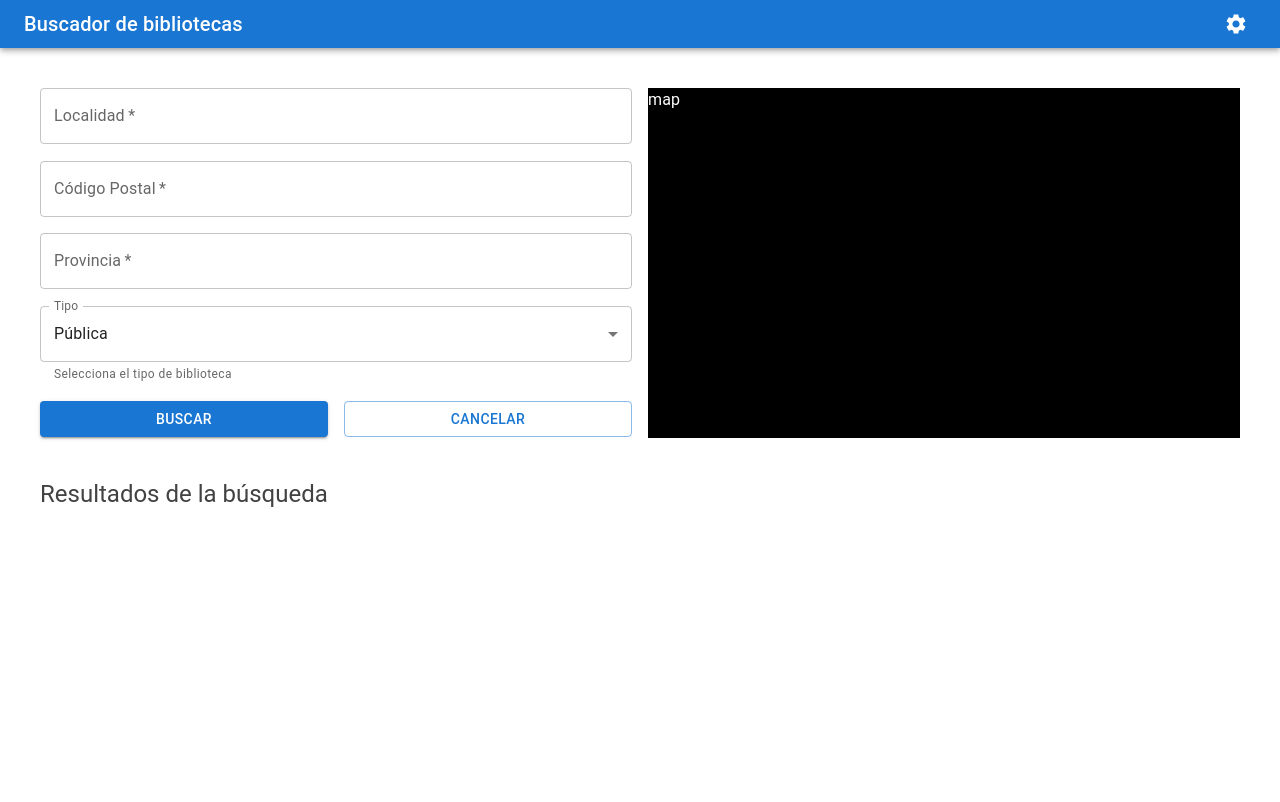
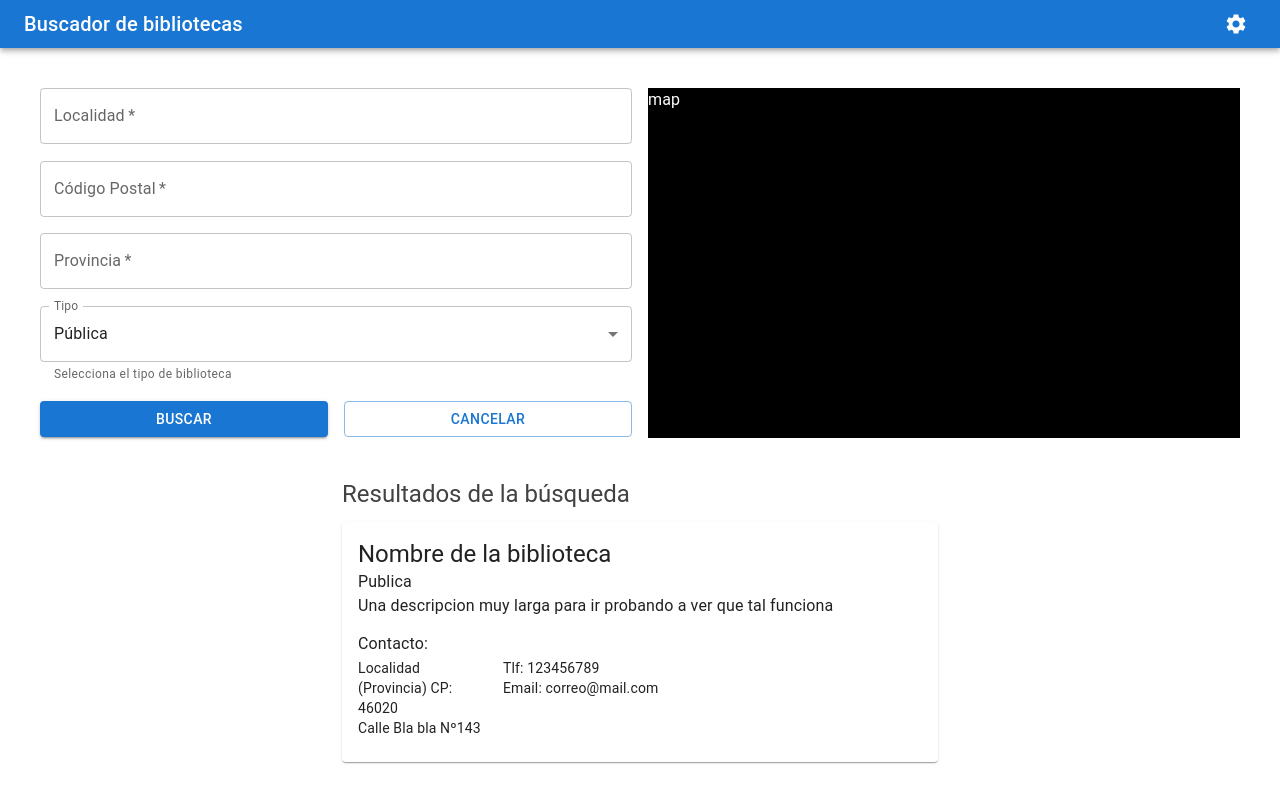
Before and after one commit to airamhr9/iei-frontend, a React (Create React App) app: page / in a window 1280 px wide. Built offline with nearby package versions, Linux system fonts and the light colour scheme.

Commit message:
Tarjeta de Biblioteca

```diff
--- a/package.json
+++ b/package.json
@@ -14,7 +14,7 @@
     "react-dom": "^17.0.2",
     "react-router": "^6.2.1",
     "react-router-dom": "^6.2.1",
-    "react-scripts": "5.0.0",
+    "react-scripts": "^5.0.0",
     "web-vitals": "^2.1.2"
   },
   "scripts": {
--- /dev/null
+++ b/src/components/BiblioData.jsx
@@ -0,0 +1,54 @@
+import{
+    Card,
+    CardContent,
+    Typography,
+    Grid,
+
+}from "@mui/material";
+
+
+export default function BiblioData(props) {
+//const BiblioData = (props) =>{
+return (
+        <Card sx={{ minWidth: 275 }}>
+          <CardContent>
+            {/* <Typography sx={{ fontSize: 14 }} color="text.secondary" gutterBottom> */}
+            <Typography variant="h5" component="div">
+              {props.nombre}
+            </Typography>
+            <Typography >
+              {props.tipo}
+            </Typography>
+            <Typography variant="body1"  sx={{ mb: 1.5 }}>
+             {props.descripcion}
+            </Typography>
+            <Typography variant="body2">
+            <Typography variant="subtitle1">
+                Contacto:
+                </Typography>
+                <Grid container spacing={2}>
+            <Grid item xs={3}>
+             {props.localidad} ({props.provincia}) CP: {props.cp}
+              <br />
+              {props.direccion}
+
+            </Grid>
+            <Grid item xs={5}>
+          Tlf: {props.telefono}
+              <br/>
+              Email: {props.email}
+
+        </Grid>
+        </Grid>
+
+            </Typography>
+
+          </CardContent>
+         {/*  <CardActions>
+            <Button size="small">Learn More</Button>
+          </CardActions> */}
+        </Card>
+      );
+}
+
+ ;
--- a/src/components/Form.jsx
+++ b/src/components/Form.jsx
@@ -7,6 +7,7 @@ import {
   Typography,
 } from "@mui/material";
 import { useEffect, useState } from "react";
+import BiblioData from "./BiblioData";
 
 const tiposBiblioteca = ["Pública", "Privada"];
 
@@ -104,10 +105,31 @@ export default function Form() {
           </Box>
         </Grid>
       </Grid>
+
       <Box mt={5}>
-        <Typography variant="h5" color="#424242">
+      <Grid container spacing={1}>
+        <Grid item xs={0} md={3}/>
+        <Grid item xs={12} md={6}>
+
+        <Typography variant="h5" color="#424242" sx={{ mb: 1.5 }}>
           Resultados de la búsqueda
         </Typography>
+
+          <BiblioData
+           nombre="Nombre de la biblioteca"
+           tipo = "Publica"
+           localidad = "Localidad"
+           provincia = "Provincia"
+           direccion = "Calle Bla bla Nº143"
+           cp = "46020"
+           telefono = "123456789"
+           email = "correo@mail.com"
+           descripcion="Una descripcion muy larga para ir probando a ver que tal funciona" />
+        </Grid>
+        <Grid item xs={0} md={3}/>
+      </Grid>
+
+
       </Box>
     </Box>
   );
--- a/src/components/Root.jsx
+++ b/src/components/Root.jsx
@@ -1,5 +1,6 @@
 import { Routes, Route } from "react-router-dom";
 import AppBar from "./AppBar";
+import BiblioData from "./BiblioData";
 import Config from "./Config";
 import Form from "./Form";
 
@@ -10,6 +11,8 @@ export default function Root() {
       <Routes>
         <Route path="/" element={<Form />} />
         <Route path="/config" element={<Config />} />
+        <Route path="/" element={<BiblioData />} />
+
       </Routes>
     </div>
   );
```
Also changed, not shown: 1 other file (tests, documents, lock files or other folders).
